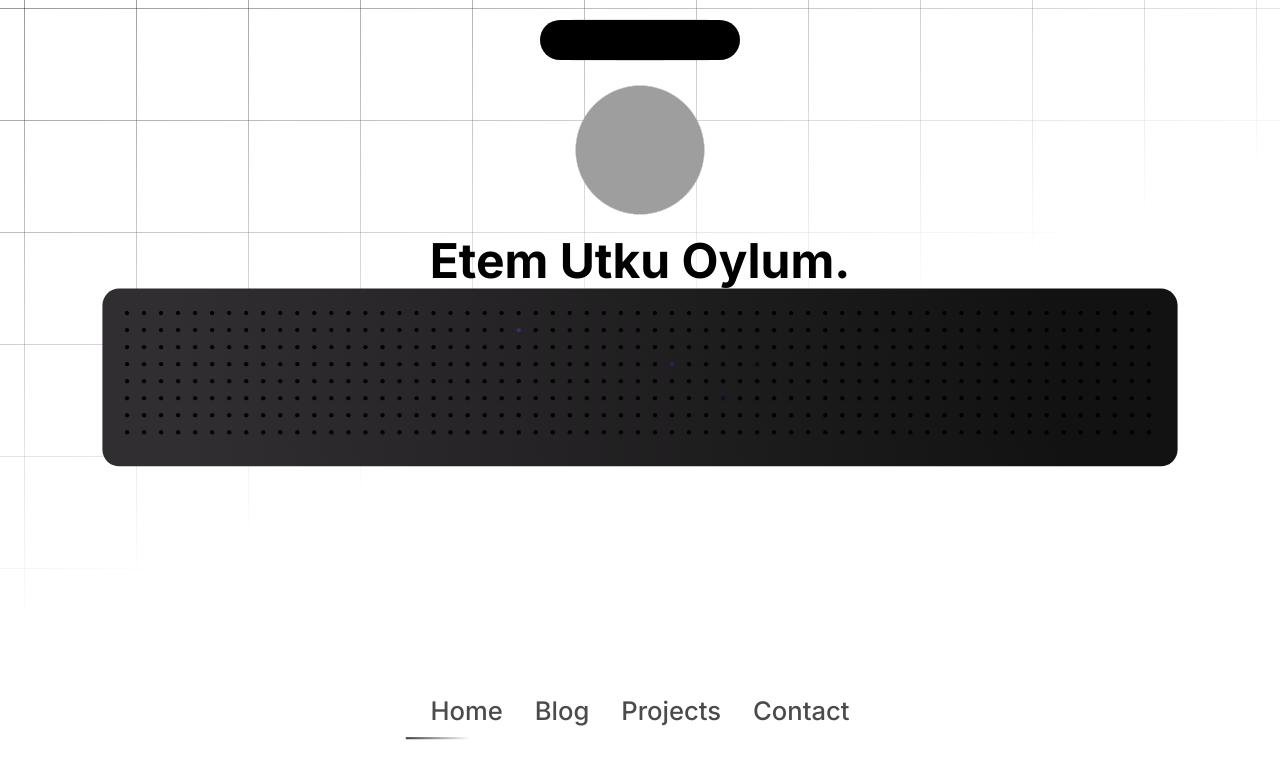
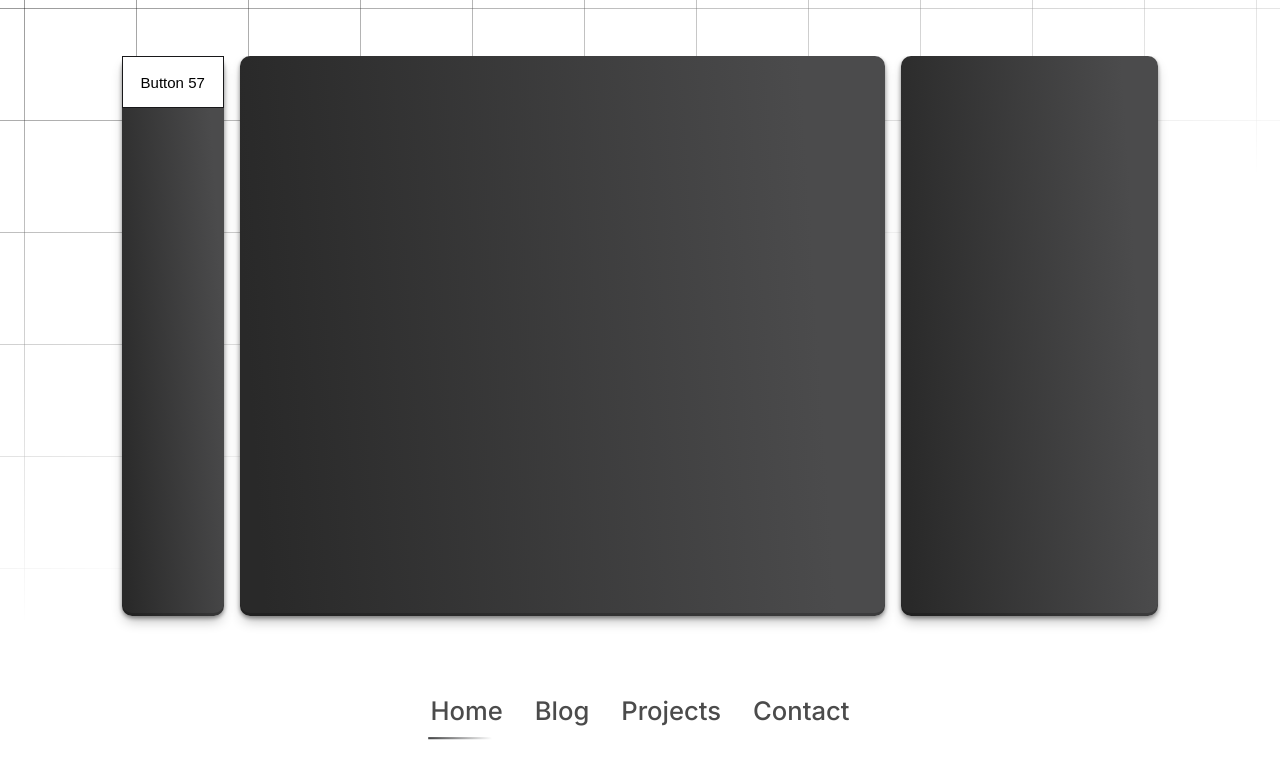
Before and after one commit to utkuoylum/oylumpersonal, a Next.js app: page / in a window 1280 px wide. Shown: the top 778 px of the page. Built offline with nearby package versions, Linux system fonts and the light colour scheme; grey boxes are pictures that could not be loaded.

Commit message:
grid layout fix

```diff
--- a/src/app/page.js
+++ b/src/app/page.js
@@ -8,6 +8,7 @@ import GridLayout from "@/components/GridLayout/GridLayout";
 import SlidingCards from "@/components/SlidingCards/SlidingCards";
 import BioPage from "@/components/BioPage/BioPage";
 import LEDBoard from "@/components/Ledboard/Ledboard";
+import Button from "@/components/Button/Button";
 
 export default function Home() {
   const [isLoading, setIsLoading] = useState(true);
@@ -22,10 +23,17 @@ export default function Home() {
   return (
     <main className={styles.main}>
       <AnimatePresence mode="wait">{isLoading && <Preloader />}</AnimatePresence>
-      <BioPage />
+      {/* <BioPage /> */}
       {/* <GridLayout /> */}
       {/* <SlidingCards /> */}
       {/* <LEDBoard /> */}
+      <div className={styles.gridContainer}>
+        <div className={styles.gridCol}>
+          <Button />
+        </div>
+        <div className={styles.gridCol}></div>
+        <div className={styles.gridCol}></div>
+      </div>
 
     </main>
   );
--- a/src/app/page.module.css
+++ b/src/app/page.module.css
@@ -1,11 +1,25 @@
 .main {
-position: relative;
-display: block;
 width: 90vw;
-min-height: 100vh;
+height: 100vh;
 margin-inline: auto;
-align-content: center;
+margin-top: 7vh;
 text-align: center;
 overflow: hidden;
+}
 
+.gridContainer {
+    width: 90%;
+    height: 70%;
+    margin-inline: auto;
+    display: grid;
+    grid-template-columns: minmax(5rem, auto) 5fr 2fr;
+    gap: 1rem;
 }
+
+.gridCol {
+    background-image: linear-gradient( 86.3deg,  rgb(41, 41, 41) 3.6%, rgb(75, 75, 76) 87.6% );
+    border-radius: 10px;
+    box-shadow: rgba(0, 0, 0, 0.4) 0px 2px 4px, rgba(0, 0, 0, 0.3) 0px 7px 13px -3px, rgba(0, 0, 0, 0.2) 0px -3px 0px inset;
+}
+
+/* box-shadow: 0px 10px 40px -10px rgba(0, 64, 128, 0.2); */
--- /dev/null
+++ b/src/components/Button/Button.jsx
@@ -0,0 +1,9 @@
+import styles from './Button.module.css'
+
+export default function Button() {
+return (
+<button className={styles.button57} role="button">
+  <span className={styles.text}>Button 57</span>
+  <span>Alternate text</span>
+</button>
+)}
--- /dev/null
+++ b/src/components/Button/Button.module.css
@@ -0,0 +1,62 @@
+.button57 {
+    position: relative;
+    overflow: hidden;
+    border: 1px solid #18181a;
+    color: #18181a;
+    display: inline-block;
+    font-size: 15px;
+    line-height: 15px;
+    padding: 18px 18px 17px;
+    text-decoration: none;
+    cursor: pointer;
+    background: #fff;
+    user-select: none;
+    -webkit-user-select: none;
+    touch-action: manipulation;
+  }
+
+  .button57 span:first-child {
+    position: relative;
+    transition: color 600ms cubic-bezier(0.48, 0, 0.12, 1);
+    z-index: 10;
+  }
+
+  .button57 span:last-child {
+    color: white;
+    display: block;
+    position: absolute;
+    bottom: 0;
+    transition: all 500ms cubic-bezier(0.48, 0, 0.12, 1);
+    z-index: 100;
+    opacity: 0;
+    top: 50%;
+    left: 50%;
+    transform: translateY(225%) translateX(-50%);
+    height: 14px;
+    line-height: 13px;
+  }
+
+  .button57:after {
+    content: "";
+    position: absolute;
+    bottom: -50%;
+    left: 0;
+    width: 100%;
+    height: 100%;
+    background-color: black;
+    transform-origin: bottom center;
+    transition: transform 600ms cubic-bezier(0.48, 0, 0.12, 1);
+    transform: skewY(9.3deg) scaleY(0);
+    z-index: 50;
+  }
+
+  .button57:hover:after {
+    transform-origin: bottom center;
+    transform: skewY(9.3deg) scaleY(2);
+  }
+
+  .button57:hover span:last-child {
+    transform: translateX(-50%) translateY(-100%);
+    opacity: 1;
+    transition: all 900ms cubic-bezier(0.48, 0, 0.12, 1);
+  }
```
